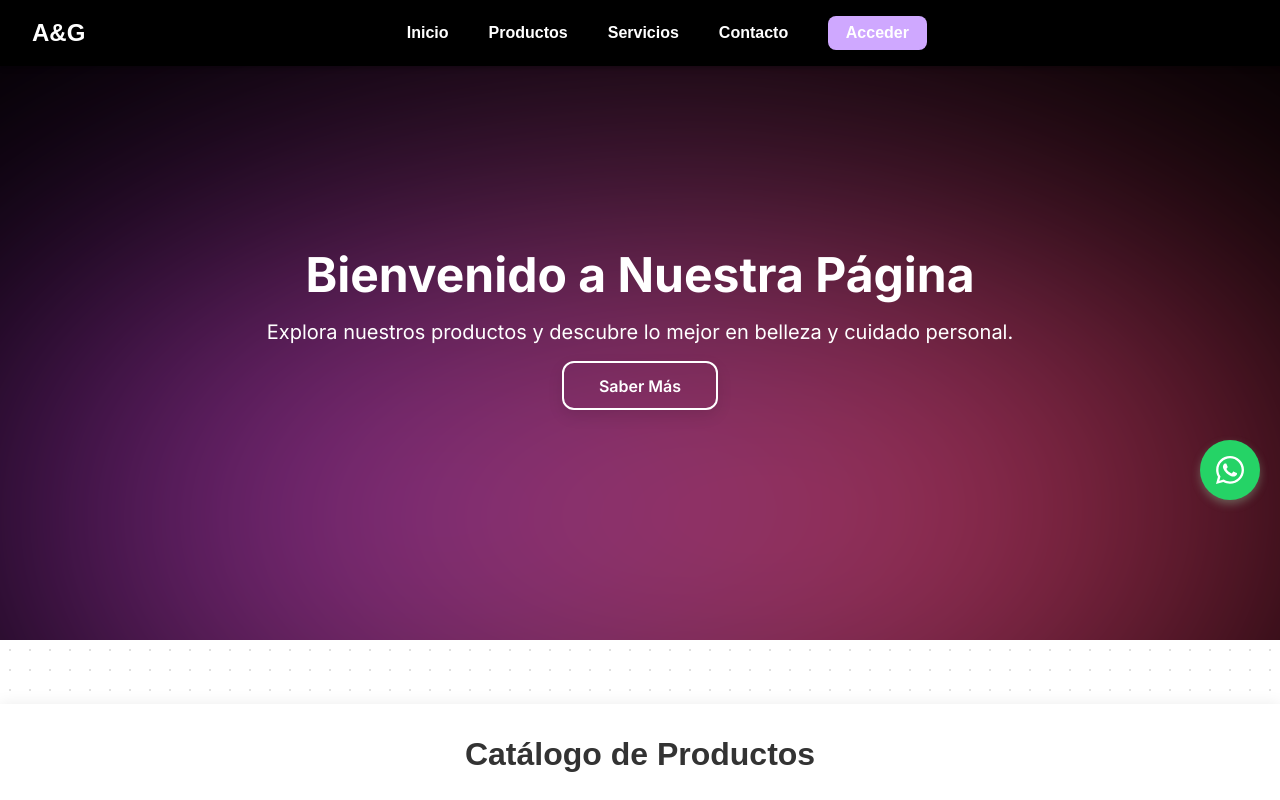
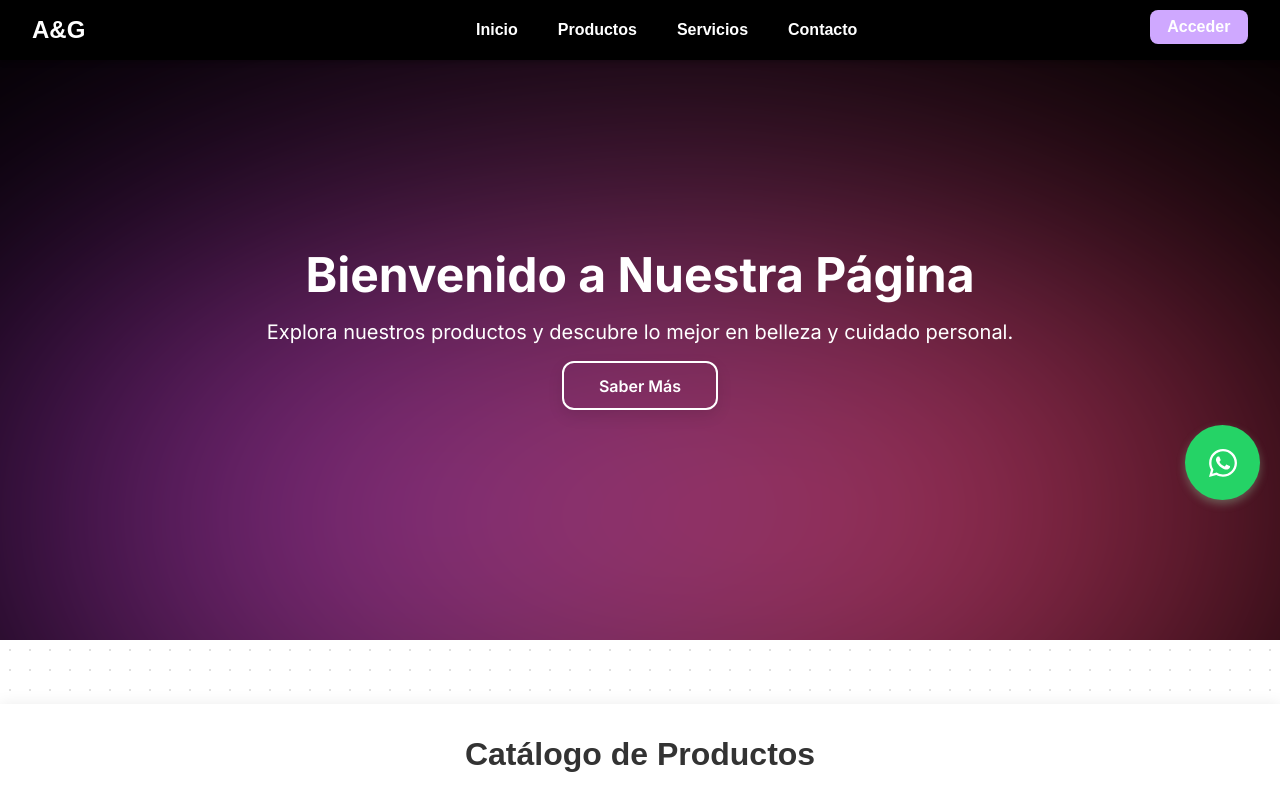
Before and after one commit to daniels-py/front-end-react, a React (Vite) app in the folder agpanel/: page / in a window 1280 px wide. Shown: the top 800 px of the page. Built offline with nearby package versions, Linux system fonts and the light colour scheme; no server answers.

Commit message:
style: mejora boton de whastapp y boton de acceso

```diff
--- a/agpanel/src/Components/Header/Header.css
+++ b/agpanel/src/Components/Header/Header.css
@@ -70,8 +70,23 @@
   gap: 1rem;
 }
 
-/* --- Responsive: Estilos para pantallas pequeñas --- */
+/* --- Posicionamiento del botón de login en la esquina inferior derecha --- */
+.login-bottom-right {
+  position: absolute;
+  right: 2rem;
+  bottom: 1rem;
+  z-index: 1000;
+}
+
+/* Ajuste para responsive si lo deseas ocultar en móvil */
 @media (max-width: 768px) {
+  .login-bottom-right {
+    position: static;
+    right: unset;
+    bottom: unset;
+    margin-top: 1rem;
+  }
+
   .nav {
     position: absolute;
     top: 100%;
--- a/agpanel/src/Components/Header/Header.jsx
+++ b/agpanel/src/Components/Header/Header.jsx
@@ -16,7 +16,8 @@ const Header = () => {
         <Link to="/about" className="nav-link">Productos</Link>
         <Link to="/services" className="nav-link">Servicios</Link>
         <Link to="/contact" className="nav-link">Contacto</Link>
-        <Link to="/login" className="login-button">Acceder</Link>
+        <Link to="/login" className="login-button login-bottom-right">Acceder</Link>
+
       </nav>
 
       <div className="actions">
--- a/agpanel/src/Components/WhatsAppButton/WhatsAppButton.css
+++ b/agpanel/src/Components/WhatsAppButton/WhatsAppButton.css
@@ -3,8 +3,8 @@
     bottom: 300px; /* Aumenta la distancia desde la parte inferior */
     right: 20px; /* Distancia desde la parte derecha */
     z-index: 10000; /* Asegura que esté por encima de otros elementos */
-    width: 60px;
-    height: 60px;
+    width: 75px;
+    height: 75px;
     background-color: #25d366;
     border-radius: 50%;
     display: flex;
@@ -16,7 +16,7 @@
 
 
 .whatsapp-button:hover {
-    transform: scale(1.1);
-    border-color: #cfa8ff;            /* Borde morado pastel */
+      box-shadow: 0 4px 12px rgba(142, 125, 240, 0.911);
+        /* Borde morado pastel */
 
 }
```
